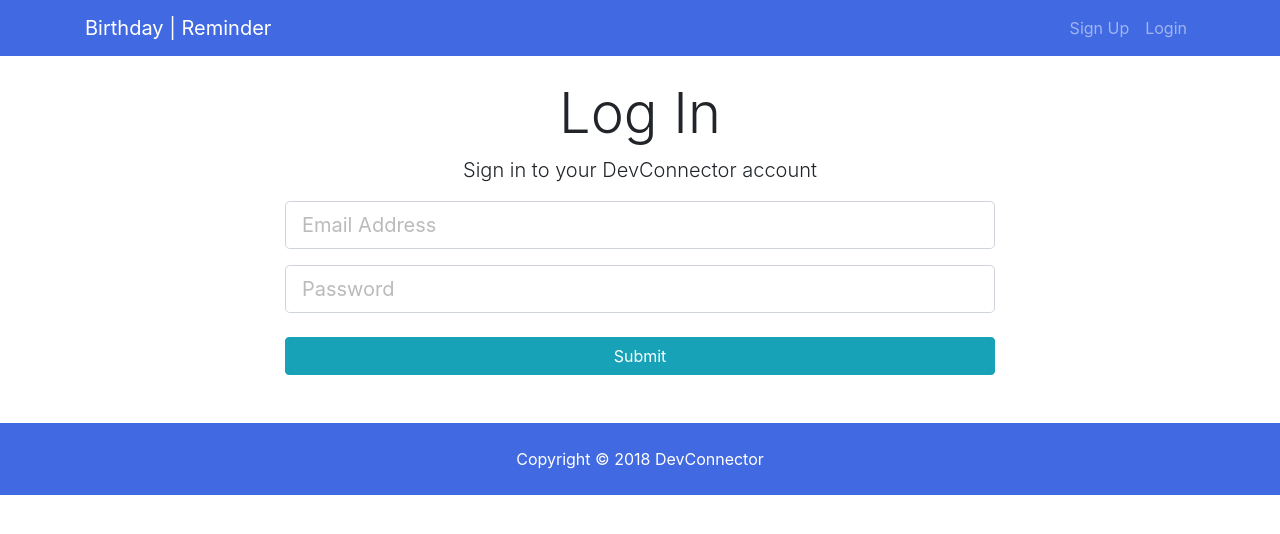
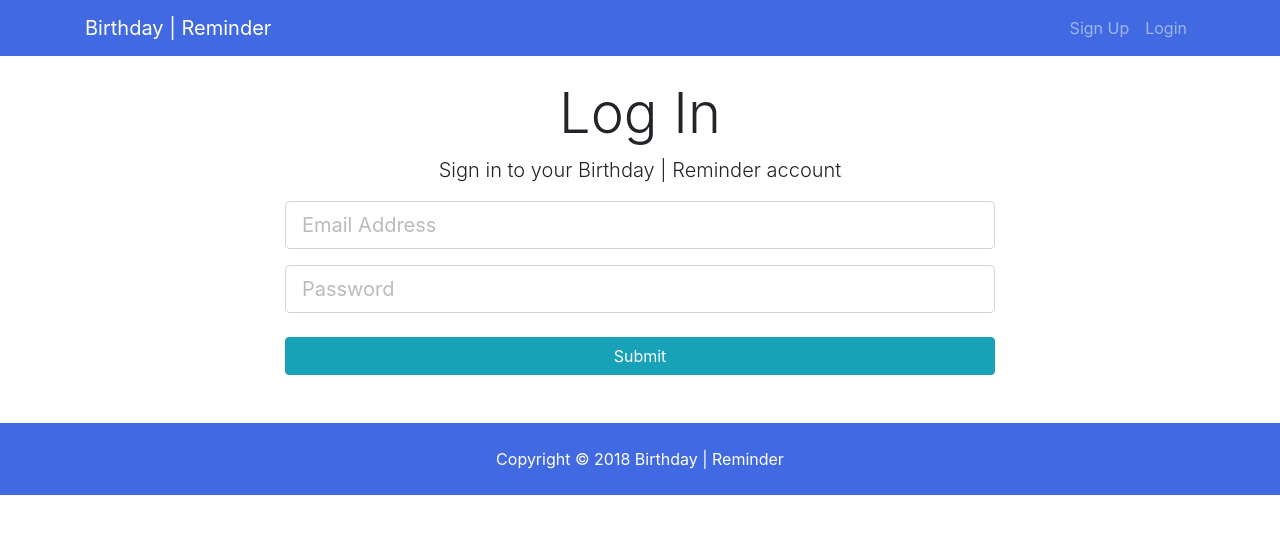
Before and after one commit to blackham-eric72/bdayReminder, a React (Create React App) app in the folder client/: page /login in a window 1280 px wide. Shown: the top 534 px of the page. Built offline with nearby package versions, Linux system fonts and the light colour scheme.

Commit message:
updated footer and forms

```diff
--- a/client/src/components/auth/Login.js
+++ b/client/src/components/auth/Login.js
@@ -58,7 +58,7 @@ class Login extends Component {
             <div className="col-md-8 m-auto">
               <h1 className="display-4 text-center">Log In</h1>
               <p className="lead text-center">
-                Sign in to your DevConnector account
+                Sign in to your Birthday | Reminder account
               </p>
               <form onSubmit={this.onSubmit}>
                 <TextFieldGroup
@@ -99,4 +99,7 @@ const mapStateToProps = state => ({
   errors: state.errors
 });
 
-export default connect(mapStateToProps, { loginUser })(Login);
+export default connect(
+  mapStateToProps,
+  { loginUser }
+)(Login);
--- a/client/src/components/auth/Register.js
+++ b/client/src/components/auth/Register.js
@@ -61,7 +61,7 @@ class Register extends Component {
             <div className="col-md-8 m-auto">
               <h1 className="display-4 text-center">Sign Up</h1>
               <p className="lead text-center">
-                Create your DevConnector account
+                Create your Birthday | Reminder account
               </p>
               <form noValidate onSubmit={this.onSubmit}>
                 <TextFieldGroup
--- a/client/src/components/layout/Footer.js
+++ b/client/src/components/layout/Footer.js
@@ -3,7 +3,7 @@ import React from 'react';
 export default () => {
   return (
     <footer className="text-white mt-5 p-4 text-center">
-      Copyright &copy; {new Date().getFullYear()} DevConnector
+      Copyright &copy; {new Date().getFullYear()} Birthday | Reminder
     </footer>
   );
 };
```
Also changed, not shown: 1 other file (tests, documents, lock files or other folders).
